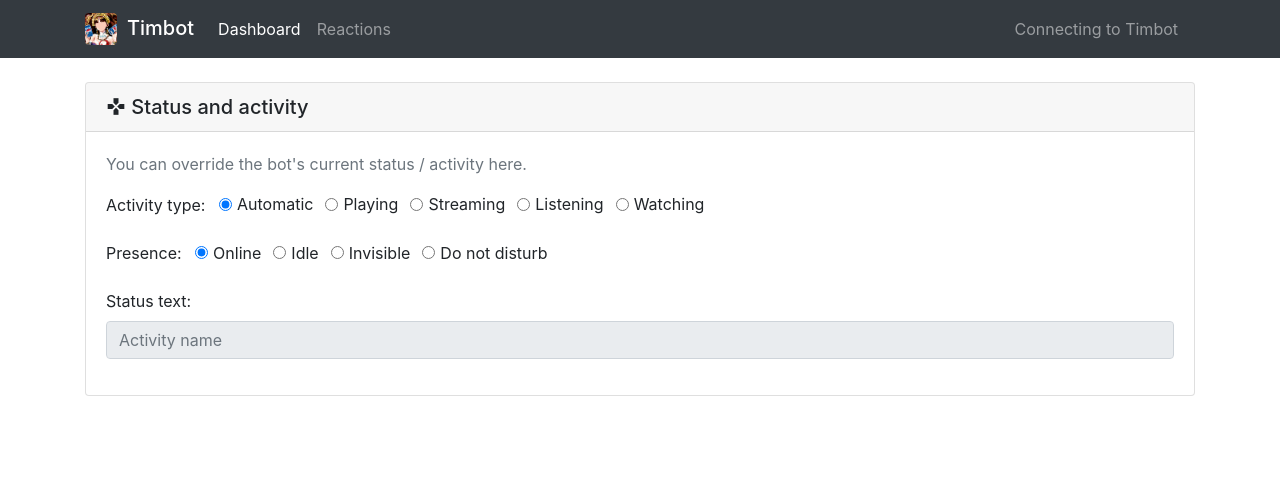
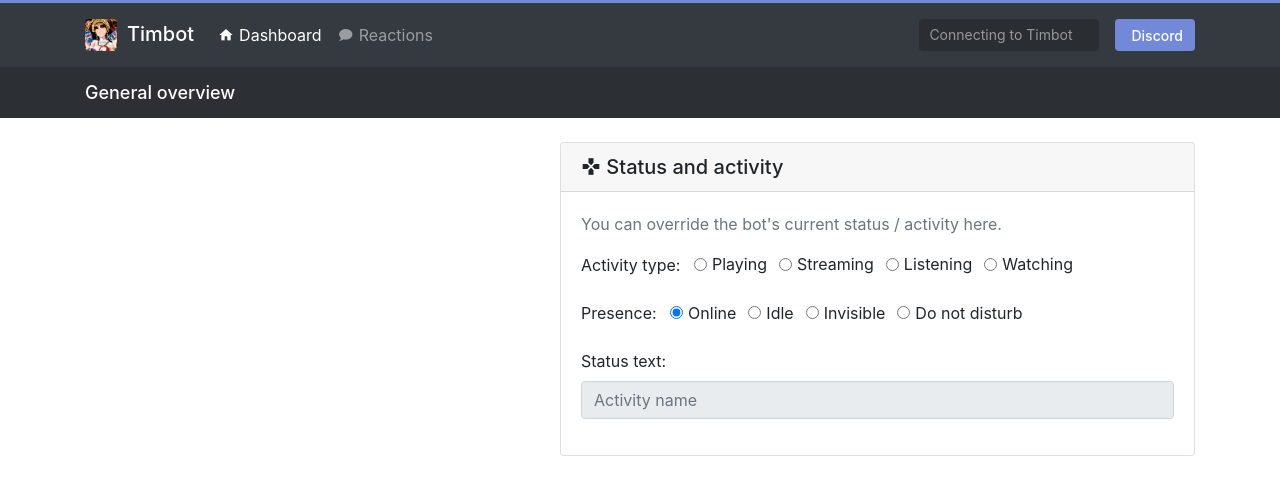
Before and after one commit to roydejong/timbot, a React (Create React App) app in the folder admin/: page / in a window 1280 px wide. Shown: the top 494 px of the page. Built offline with nearby package versions, Linux system fonts and the light colour scheme; no server answers.

Commit message:
[timbot-v2] Admin app: UI improvements + bot status UI

```diff
--- a/admin/src/Base/AppPage.css
+++ b/admin/src/Base/AppPage.css
@@ -0,0 +1,13 @@
+.AppPage {
+    border-top: 3px solid #7289DA;
+}
+
+.AppPage__subtitle {
+    padding: .75rem 0;
+    background: #2C2F33;
+    color: #fff;
+    font-weight: 500;
+    font-size: 18px;
+    display: flex;
+    align-items: center;
+}
--- a/admin/src/Base/AppPage.js
+++ b/admin/src/Base/AppPage.js
@@ -9,6 +9,12 @@
             <div className={"AppPage"}>
                 <Navbar activeTab={this.props.activeTab}/>
 
+                <div className={"AppPage__subtitle"}>
+                    <div className={"container"}>
+                        <span>{this.props.title}</span>
+                    </div>
+                </div>
+
                 <div className={"AppPage__content"}>
                     {this.props.children}
                 </div>
@@ -18,5 +24,6 @@
 }
 
 AppPage.propTypes = {
-    activeTab: PropTypes.string.isRequired
+    activeTab: PropTypes.string.isRequired,
+    title: PropTypes.string.isRequired
 };
--- a/admin/src/Base/Navbar.css
+++ b/admin/src/Base/Navbar.css
@@ -31,3 +31,50 @@
         opacity: 0;
     }
 }
+
+.navbar-text {
+    display: flex;
+    align-items: center;
+}
+
+.navbar-conn {
+    background: rgba(0, 0, 0, .2);
+    padding: 0 10px;
+    border-radius: 4px;
+    font-size: 14px;
+    display: inline-flex;
+    align-items: center;
+    white-space: nowrap;
+    margin-right: 1rem;
+    height: 32px;
+    line-height: 1.0;
+}
+
+.discord-button {
+    display: inline-flex;
+    align-items: center;
+    text-align: center;
+    justify-content: center;
+    margin: 0;
+    padding: 0 .75rem;
+    height: 32px;
+    border-radius: 4px;
+    color: #fff;
+    background: #7289DA;
+    font-size: 14px;
+    font-weight: 500;
+    transition: background-color .17s ease,color .17s ease;
+    width: 100%;
+}
+.discord-button i {
+    margin-right: .25rem;
+}
+.discord-button:hover {
+    text-decoration: none;
+    background: #7b94eb;
+    color: #fff;
+}
+.discord-button:active {
+    background: #5a6cac;
+    color: #fff;
+}
--- a/admin/src/Base/Navbar.js
+++ b/admin/src/Base/Navbar.js
@@ -40,8 +40,8 @@
 
     getTabs() {
         return {
-            "dash": { label: "Dashboard", href: "/" },
-            "reactions": { label: "Reactions", href: "/reactions" }
+            "dash": { label: "Dashboard", href: "/", icon: <i className={"mdi mdi-home"}/> },
+            "reactions": { label: "Reactions", href: "/reactions", icon: <i className={"mdi mdi-chat"}/> }
         };
     }
 
@@ -62,14 +62,23 @@
                                 let tab = tabs[tabId];
 
                                 return <NavbarItem key={tabId} title={tab.label}
-                                                   href={tab.href}
+                                                   href={tab.href} icon={tab.icon}
                                                    active={tabId === this.props.activeTab}/>
                             })}
                         </ul>
                         <span className="navbar-text">
-                            {this.state.isConnected && <span>Connected to Timbot</span>}
-                            {!this.state.isConnected && <span>Connecting to Timbot</span>}
-                            <div className={"navbar-status " + (this.state.isConnected ? "navbar-status--ok" : "navbar-status--busy")}/>
+                            <div className={"navbar-conn"}>
+                                {this.state.isConnected && <span>Connected to Timbot</span>}
+                                {!this.state.isConnected && <span>Connecting to Timbot</span>}
+                                <div className={"navbar-status " + (this.state.isConnected ? "navbar-status--ok" : "navbar-status--busy")}/>
+                            </div>
+                            <a className={"discord-button"} href={"https://discord.gg/cEFTnKb"}
+                               title={"Timbot discord for support, development and discussion"}
+                               target={"_blank"}
+                            >
+                                <i className={"mdi mdi-discord"}/>
+                                <span>Discord</span>
+                            </a>
                         </span>
                     </div>
                 </div>
--- a/admin/src/Base/NavbarItem.css
+++ b/admin/src/Base/NavbarItem.css
@@ -0,0 +1,3 @@
+.NavbarItem i {
+    margin-right: 5px;
+}
--- a/admin/src/Base/NavbarItem.js
+++ b/admin/src/Base/NavbarItem.js
@@ -5,7 +5,7 @@
 
 export default class NavbarItem extends Component {
     render() {
-        let classNames = ["nav-item"];
+        let classNames = ["nav-item NavbarItem"];
 
         if (this.props.active) {
             classNames.push("active");
@@ -14,6 +14,7 @@
         return (
             <li className={classNames.join(' ')}>
                 <Link className="nav-link" to={this.props.href}>
+                    {this.props.icon || null}
                     {this.props.title}
                     {this.props.active && <span className="sr-only">(current)</span>}
                 </Link>
@@ -25,5 +26,6 @@
 NavbarItem.propTypes = {
     active: PropTypes.bool,
     href: PropTypes.string.isRequired,
-    title: PropTypes.string.isRequired
+    title: PropTypes.string.isRequired,
+    icon: PropTypes.any
 };
--- a/admin/src/Pages/DashPage.js
+++ b/admin/src/Pages/DashPage.js
@@ -1,14 +1,21 @@
 import React, {Component} from 'react';
 import BotActivityManager from "../Panels/BotActivityManager";
 import AppPage from "../Base/AppPage";
+import TimbotInfo from "../Panels/TimbotInfo";
 
 export default class DashPage extends Component {
     render() {
         return (
-            <AppPage activeTab={"dash"}>
+            <AppPage activeTab={"dash"} title={"General overview"}>
                 <div className={"container"}>
-                    <br />
-                    <BotActivityManager/>
+                    <div className={"row"}>
+                        <div className={"col-md-5"}>
+                            <TimbotInfo/>
+                        </div>
+                        <div className={"col-md-7"}>
+                            <BotActivityManager/>
+                        </div>
+                    </div>
                 </div>
             </AppPage>
         );
--- a/admin/src/Pages/ReactionsPage.js
+++ b/admin/src/Pages/ReactionsPage.js
@@ -4,7 +4,7 @@
 export default class ReactionsPage extends Component {
     render() {
         return (
-            <AppPage activeTab={"reactions"}>
+            <AppPage activeTab={"reactions"} title={"Manage reactions"}>
                 <div className={"container"}>
 
                 </div>
--- /dev/null
+++ b/admin/src/Panels/BotActivityManager.css
@@ -0,0 +1,3 @@
+.BotActivityManager {
+    margin: 1.5rem 0;
+}
--- a/admin/src/Panels/BotActivityManager.js
+++ b/admin/src/Panels/BotActivityManager.js
@@ -2,6 +2,7 @@
 // import './BotStatus.css';
 import ApiRequest from "../Api/ApiRequest";
 import ApiClient from "../Api/ApiClient";
+import './BotActivityManager.css';
 
 export default class BotActivityManager extends Component {
     constructor(props) {
@@ -90,7 +91,7 @@
 
     render() {
         return (
-            <div className="card">
+            <div className="card BotActivityManager">
                 <h5 className="card-header"><i className={"mdi mdi-gamepad"}/> Status and activity</h5>
                 <div className="card-body">
                     <p className="card-text text-secondary">You can override the bot's current status / activity here.</p>
@@ -176,7 +177,7 @@
 BotActivityManager.TYPE_WATCHING = "WATCHING";
 
 BotActivityManager.TYPES = { };
-BotActivityManager.TYPES[BotActivityManager.TYPE_AUTO] = "Automatic";
+// BotActivityManager.TYPES[BotActivityManager.TYPE_AUTO] = "Automatic";
 BotActivityManager.TYPES[BotActivityManager.TYPE_PLAYING] = "Playing";
 BotActivityManager.TYPES[BotActivityManager.TYPE_STREAMING] = "Streaming";
 BotActivityManager.TYPES[BotActivityManager.TYPE_LISTENING] = "Listening";
--- /dev/null
+++ b/admin/src/Panels/TimbotInfo.css
@@ -0,0 +1,67 @@
+.TimbotInfo {
+    margin: 1.5rem 0;
+}
+
+.DiscordStatusErr {
+    display: flex;
+    align-items: center;
+    padding: .75rem 1rem;
+    margin: 1rem 0;
+    background: rgba(231, 76, 60, .1);
+    color: #e74c3c;
+    font-weight: 400;
+    border-radius: 4px;
+    font-size: 13px;
+}
+.DiscordStatusErr strong {
+    font-weight: 600;
+    font-size: 14px;
+    display: block;
+    margin-bottom: 2px;
+}
+.DiscordStatusErr__lamp {
+    background: #e74c3c;
+    height: 10px;
+    width: 10px;
+    border-radius: 50%;
+    display: inline-flex;
+    flex-grow: 0;
+    flex-shrink: 0;
+    margin-right: .5rem;
+}
+
+.DiscordCard {
+    background: #2C2F33;
+    color: #fff;
+    margin: 1rem 0;
+    padding: 1rem 1.5rem;
+    display: flex;
+    align-items: center;
+    border-radius: 4px;
+}
+.DiscordCard__avatar {
+    border-radius: 50%;
+    height: 64px;
+    width: 64px;
+    background-color: #99AAB5;
+    margin-right: 1rem;
+}
+.DiscordCard__text {
+
+}
+.DiscordCard__text-name {
+    font-size: 16px;
+    font-weight: bold;
+    color: #fff;
+}
+.DiscordCard__text-sub {
+    font-size: 14px;
+    font-weight: normal;
+    color: #fff;
+    margin-top: -2px;
+}
+.DiscordCard__text-status {
+    margin-top: 4px;
+    font-size: 12px;
+    color: #99AAB5;
+}
--- /dev/null
+++ b/admin/src/Panels/TimbotInfo.js
@@ -0,0 +1,68 @@
+import React, {Component} from 'react';
+import ApiClient from "../Api/ApiClient";
+import './TimbotInfo.css';
+
+export default class TimbotInfo extends Component {
+    constructor(props) {
+        super(props);
+
+        this.state = {
+            data: null,
+            isAvailable: false
+        };
+    }
+
+    componentDidMount() {
+        ApiClient.subscribeGreedy("Panels_TimbotInfo", "info", this.handleRemoteInfo.bind(this));
+    }
+
+    componentWillUnmount() {
+        ApiClient.unsubscribe("Panels_TimbotInfo");
+    }
+
+    handleRemoteInfo(data) {
+        this.setState({
+            data: data,
+            isAvailable: true
+        });
+    }
+
+    render() {
+        if (!this.state.isAvailable) {
+            return (null);
+        }
+
+        return (
+            <div className="card TimbotInfo">
+                <h5 className="card-header"><i className={"mdi mdi-info-circle"}/> Timbot</h5>
+                <div className="card-body">
+                    <p className={"card-text text-secondary"}>
+                        Version {this.state.data.version}<br />
+                        <a href={"https://github.com/roydejong/timbot"} target={"_blank"}>View project on GitHub</a>
+                    </p>
+                    {this.state.data.discord.connected &&
+                    <div className={"DiscordCard"}>
+                        <img className={"DiscordCard__avatar"} src={this.state.data.discord.avatar} alt={this.state.data.discord.tag}/>
+                        <div className={"DiscordCard__text"}>
+                            <div className={"DiscordCard__text-name"}>{this.state.data.discord.username}</div>
+                            <div className={"DiscordCard__text-sub"}>{this.state.data.discord.tag}</div>
+                            <div className={"DiscordCard__text-status"}>{"Connected to Discord"}</div>
+                        </div>
+                    </div>
+                    }
+                    {!this.state.data.discord.connected &&
+                    <div className={"DiscordStatusErr"}>
+                        <div>
+                            <strong>
+                                <div className={"DiscordStatusErr__lamp"}/>
+                                Not logged in to Discord!
+                            </strong>
+                            <span>Check logs for details, and verify that the correct login token is set in the configuration file.</span>
+                        </div>
+                    </div>
+                    }
+                </div>
+            </div>
+        );
+    }
+}
```
Also changed, not shown: 2 other files (tests, documents, lock files or other folders).
